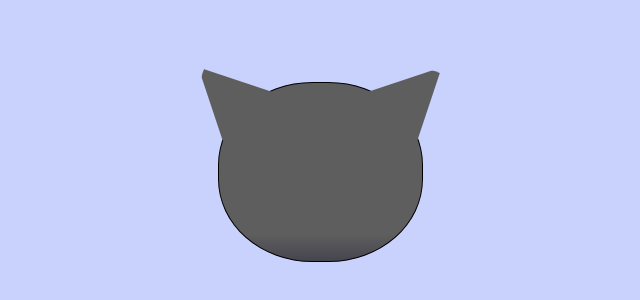
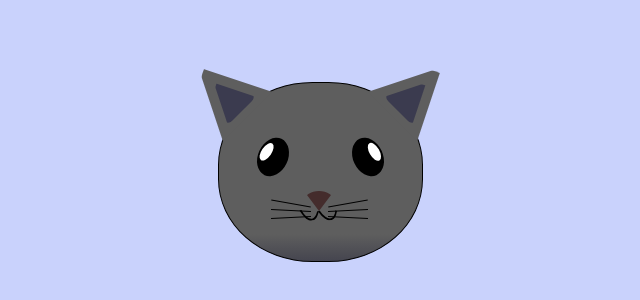
Before and after one commit to rhocking122/FreeCodeCamp_CatPainting, a plain HTML site: page index.html in a window 1280 px wide. Shown: the part 228-528 px from the top of the page, without its empty margins (320-960 px from the left). Drawn offline with Linux system fonts and the light colour scheme.

Commit message:
Added the cat eyes, nose, mouth and whiskers

```diff
--- a/index.html
+++ b/index.html
@@ -17,6 +17,31 @@
                     <div class="cat-right-inner-ear"></div>
                 </div>
             </div>
+            <div class="cat-eyes">
+                <div class="cat-left-eye">
+                    <div class="cat-left-inner-eye"></div>
+                </div>
+                <div class="cat-right-eye">
+                    <div class="cat-right-inner-eye"></div>
+                </div>
+            </div>
+            <div class="cat-nose"></div>
+            <div class="cat-mouth">
+                <div class="cat-mouth-line-left"></div>
+                <div class="cat-mouth-line-right"></div>
+            </div>
+            <div class="cat-whiskers">
+                <div class="cat-whiskers-left">
+                    <div class="cat-whisker-left-top"></div>
+                    <div class="cat-whisker-left-middle"></div>
+                    <div class="cat-whisker-left-bottom"></div>
+                </div>
+                <div class="cat-whiskers-right">
+                    <div class="cat-whisker-right-top"></div>
+                    <div class="cat-whisker-right-middle"></div>
+                    <div class="cat-whisker-right-bottom"></div>
+                </div>
+            </div>
         </div>
     </main>
 </body>
--- a/styles.css
+++ b/styles.css
@@ -40,6 +40,7 @@ body{
     border-top-left-radius: 90px;
     border-top-right-radius: 10px;
     transform: rotate(-45deg);
+    z-index: 1;
 }
 
 .cat-right-ear{
@@ -52,4 +53,162 @@ body{
     transform: rotate(45deg);
     border-top-left-radius: 90px;
     border-top-right-radius: 10px;
+    z-index: 1;
 }
+
+.cat-left-inner-ear{
+    border-left: 20px solid transparent;
+    border-right: 20px solid transparent;
+    border-bottom: 40px solid #3b3b4f;
+    position: absolute;
+    top: 22px;
+    left: -20px;
+    border-bottom-left-radius: 40%;
+    border-bottom-right-radius: 40%;
+    border-top-left-radius: 90px;
+    border-top-right-radius: 10px;
+}
+
+.cat-right-inner-ear{
+    border-left: 20px solid transparent;
+    border-right: 20px solid transparent;
+    border-bottom: 40px solid #3b3b4f;
+    position: absolute;
+    top: 22px;
+    left: -20px;
+    border-bottom-left-radius: 40%;
+    border-bottom-right-radius: 40%;
+    border-top-left-radius: 90px;
+    border-top-right-radius: 10px;
+}
+
+.cat-left-eye{
+    width: 30px;
+    height: 40px;
+    background-color: #000;
+    position: absolute;
+    top: 54px;
+    left: 39px;
+    border-radius: 60%;
+    transform: rotate(25deg);
+}
+
+.cat-right-eye{
+    width: 30px;
+    height: 40px;
+    background-color: #000;
+    position: absolute;
+    top: 54px;
+    left: 134px;
+    border-radius: 60%;
+    transform: rotate(-25deg);
+}
+
+.cat-left-inner-eye{
+    width: 10px;
+    height: 20px;
+    background-color: #fff;
+    position: absolute;
+    top: 8px;
+    left: 2px;
+    border-radius: 60%;
+    transform: rotate(10deg);
+}
+
+.cat-right-inner-eye{
+    width: 10px;
+    height: 20px;
+    background-color: #fff;
+    position: absolute;
+    top: 8px;
+    left: 18px;
+    border-radius: 60%;
+    transform: rotate(-5deg);
+}
+
+.cat-nose{
+    border-left: 15px solid transparent;
+    border-right: 15px solid transparent;
+    border-bottom: 20px solid #442c2c;
+    position: absolute;
+    top: 108px;
+    left: 85px;
+    border-radius: 50%;
+    transform: rotate(180deg);
+}
+
+.cat-mouth div{
+    width: 30px;
+    height: 50px;
+    border: 2px solid #000;
+    border-color: black transparent transparent transparent;
+    border-radius: 190%/190px 150px 0 0;
+}
+
+.cat-mouth-line-left{
+    position: absolute;
+    top: 88px;
+    left: 74px;
+    transform: rotate(170deg);
+}
+
+.cat-mouth-line-right{
+    position: absolute;
+    top: 88px;
+    left: 91px;
+    transform: rotate(165deg);
+}
+
+.cat-whiskers-left div{
+    width: 40px;
+    height: 1px;
+    background-color: #000;
+}
+
+.cat-whiskers-right div{
+     width: 40px;
+    height: 1px;
+     background-color: #000;
+}
+
+.cat-whisker-left-top{
+    position: absolute;
+    top: 120px;
+    left: 52px;
+    transform: rotate(10deg);
+}
+
+.cat-whisker-left-middle{
+    position: absolute;
+    top: 127px;
+    left: 52px;
+    transform: rotate(3deg);
+}
+
+.cat-whisker-left-bottom{
+    position: absolute;
+    top: 134px;
+    left: 52px;
+    transform: rotate(-3deg);
+}
+
+.cat-whisker-right-top{
+    position: absolute;
+    top: 120px;
+    left: 109px;
+    transform: rotate(-10deg);
+}
+
+.cat-whisker-right-middle{
+    position: absolute;
+    top: 127px;
+    left: 109px;
+    transform: rotate(-3deg);
+}
+
+.cat-whisker-right-bottom{
+    position: absolute;
+    top: 134px;
+    left: 109px;
+    transform: rotate(3deg);
+}
```
